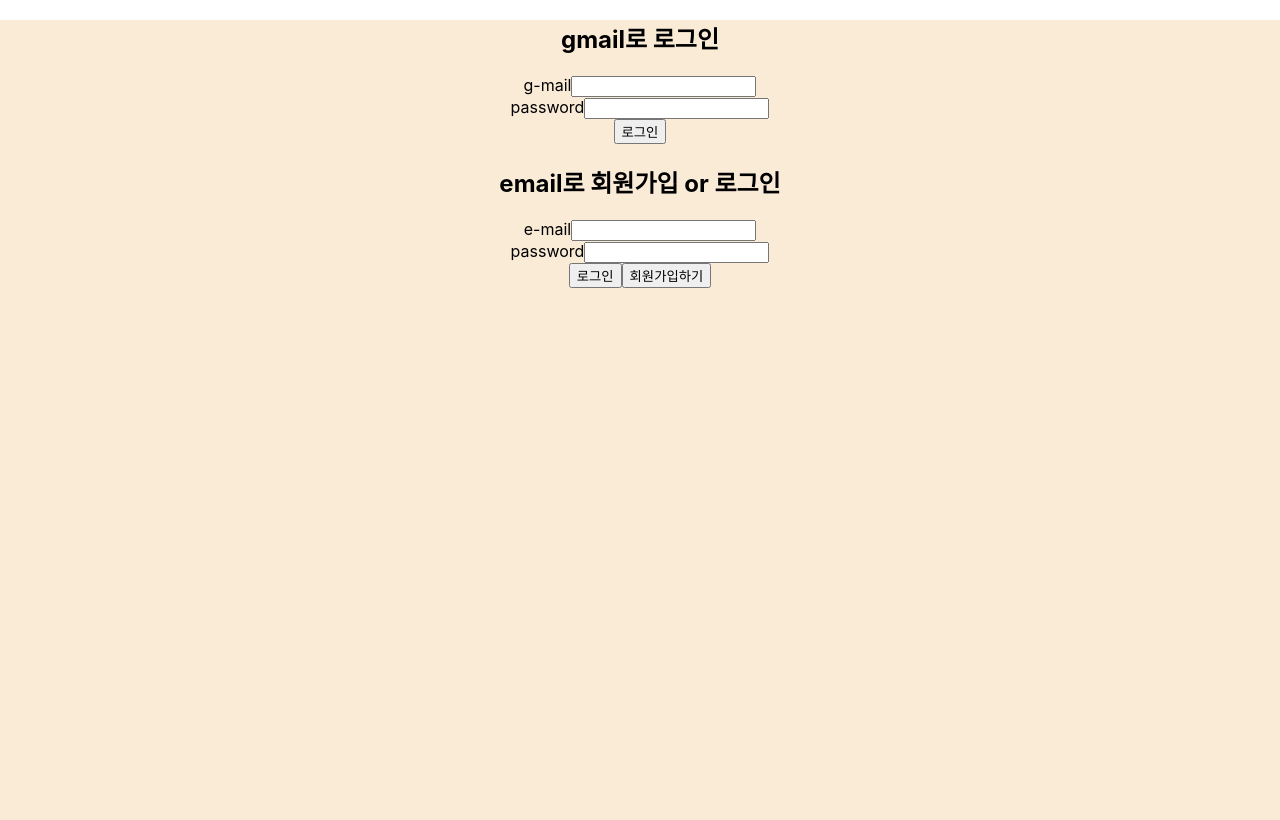
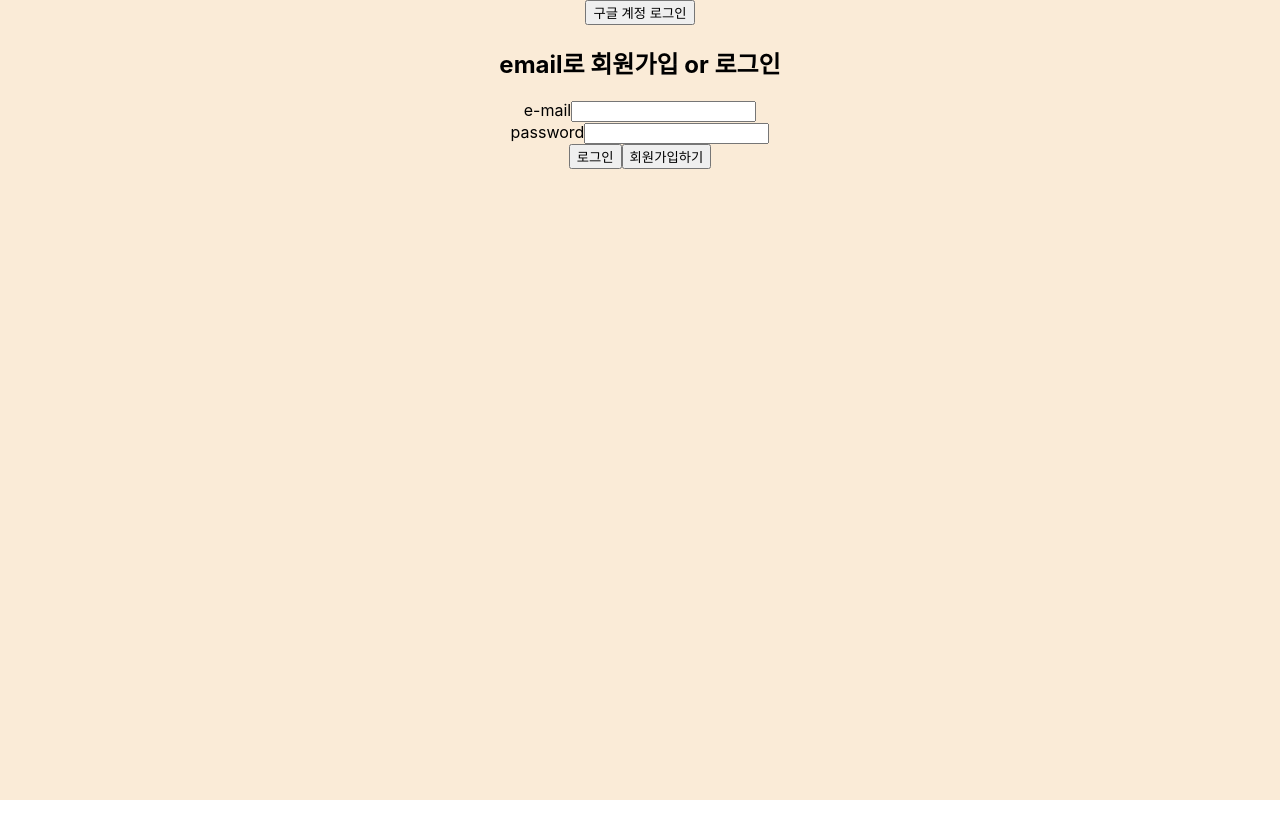
Before and after one commit to sanynote/memo-list, a React (Create React App) app: page / in a window 1280 px wide. Built offline with nearby package versions, Linux system fonts and the light colour scheme; no server answers.

Commit message:
feat:소셜로그인 연동

```diff
--- a/src/App.tsx
+++ b/src/App.tsx
@@ -1,6 +1,6 @@
 import React, {useState} from 'react';
 import './App.css';
-import {signInWithEmailAndPassword, createUserWithEmailAndPassword} from "firebase/auth";
+import {signInWithEmailAndPassword, createUserWithEmailAndPassword, GoogleAuthProvider,signInWithPopup} from "firebase/auth";
 import {authFire} from "./firebase";
 
 function App() {
@@ -8,6 +8,18 @@
   const [password, setPassword] = useState("");
   const [errorMsg, setErrorMsg] = useState("　");
   const [user,setUser] = useState({})
+
+  const googleButton = () => {
+    const provider = new GoogleAuthProvider(); // provider를 구글로 설정
+    signInWithPopup(authFire, provider) // popup을 이용한 signup
+      .then((data) => {
+        setUser(data.user); // user data 설정
+        console.log(data.user.uid) // console로 들어온 데이터 표시
+      })
+      .catch((err) => {
+        console.log(err);
+      });
+  }
 
   const signInButton = async() => {
     try {
@@ -48,20 +60,10 @@
   }
   return (
     <div className="backArea">
-      <form>
-        <h2>
-        gmail로 로그인
-        </h2>
-        <div>
+      <div>
 
-        <label>g-mail</label><input type='email' />
-        </div>
-        <div>
-
-        <label>password</label><input type='password' />
-        </div>
-        <button>로그인</button>
-      </form>
+        <button onClick ={()=>googleButton()}>구글 계정 로그인</button>
+      </div>
       <div>
         <h2>
           email로 회원가입 or 로그인
@@ -76,7 +78,6 @@
         <button type="submit" onClick={()=>signUpButton()}>회원가입하기</button>
       </div>
 
-
     </div>
   );
 }
--- a/src/firebase.ts
+++ b/src/firebase.ts
@@ -1,4 +1,4 @@
-// Import the functions you need from the SDKs you need
+
 import { initializeApp } from "firebase/app";
 import { getAuth} from "firebase/auth";
 
```
